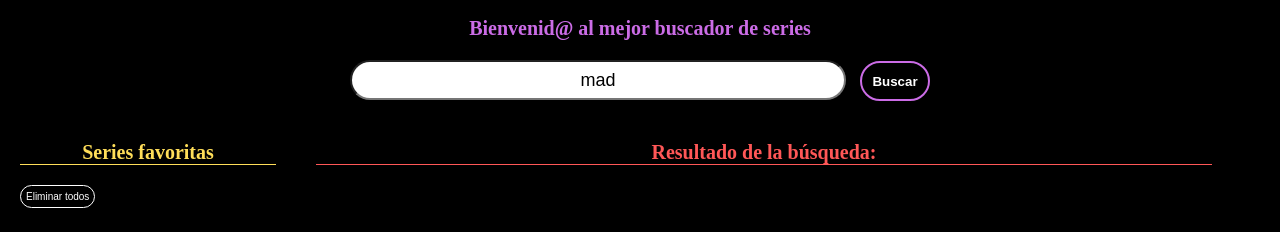
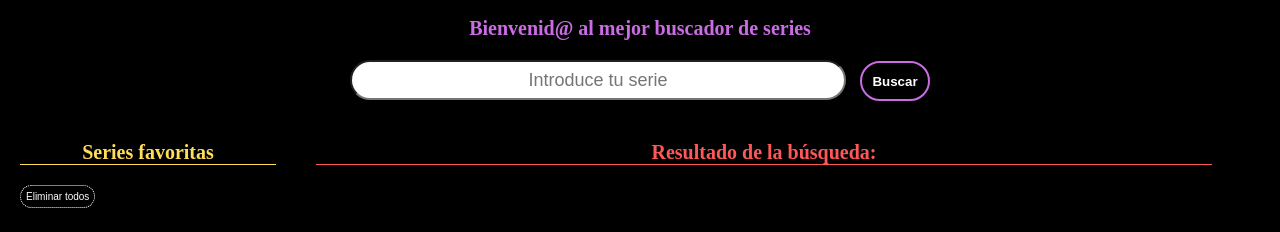
Before and after one commit to Adalab/modulo-2-evaluacion-final-Carmen-ramos, a website: page src/html/index.html in a window 1280 px wide. Shown: the part 203-435 px from the top of the page. Drawn offline with nearby package versions, Linux system fonts and the light colour scheme; files that its build step writes are made by us from their sources; files whose address does not match are found by name.

Commit message:
clean code of js partials

```diff
--- a/src/html/partials/main.html
+++ b/src/html/partials/main.html
@@ -3,8 +3,7 @@
     <section class="sect-form">
         <h1 class="title1">Bienvenid@ al mejor buscador de series</h1>
         <form class="js-form sect-form__container">
-            <input type="text" class="js-input sect-form__container--input " placeholder="Introduce tu serie"
-                value="mad">
+            <input type="text" class="js-input sect-form__container--input " placeholder="Introduce tu serie">
             <input type="submit" class="js-button sect-form__container--search" value="Buscar">
         </form>
     </section>
--- a/src/js/00-variables.js
+++ b/src/js/00-variables.js
@@ -1,4 +1,5 @@
 "use strict";
+//Global variables
 const inputEl = document.querySelector(".js-input");
 const buttonEl = document.querySelector(".js-button");
 const ulShowList = document.querySelector(".js-showList");
--- a/src/js/01-Fetch.js
+++ b/src/js/01-Fetch.js
@@ -1,3 +1,4 @@
+//Get information from Api
 function getApiData() {
   getFromLocalStorage();
   const inputValue = inputEl.value;
--- a/src/js/02-formPreventDefault.js
+++ b/src/js/02-formPreventDefault.js
@@ -1,3 +1,4 @@
+//Form prevent default
 const formElement = document.querySelector(".js-form");
 function handleForm(ev) {
   ev.preventDefault();
--- a/src/js/05-handle.js
+++ b/src/js/05-handle.js
@@ -1,11 +1,9 @@
 // handle for Show List
 function handleShow(ev) {
   const clickedShowID = parseInt(ev.currentTarget.id);
-  //buscar el contenido del elemento clickado.
   const showObjClicked = showsList.find((item) => {
     return item.id === clickedShowID;
   });
-  // favoritesFound me va a dar si el elemento clickado esta en fav o no. Sino se encuentra nos devueve -1
   const favoritesFound = favoritesList.findIndex((favorite) => {
     return favorite.id === clickedShowID;
   });
--- a/src/js/06-Reset button.js
+++ b/src/js/06-Reset button.js
@@ -1,3 +1,4 @@
+//Reset button for all favorites
 function resetFav() {
   favoritesList = [];
   paintFavList();
--- a/src/js/main-.js
+++ b/src/js/main-.js
@@ -1,4 +1 @@
-getApiData();
-paintList();
-
 getFromLocalStorage();
--- a/src/scss/layout/_mainpage.scss
+++ b/src/scss/layout/_mainpage.scss
@@ -61,9 +61,10 @@
     padding: 5px;
     margin-bottom: 5px;
     background-color: $color-Background;
-    border: 1px groove white;
+    border: 1px dotted white;
     border-radius: 20px;
     font-size: 10px;
+    cursor: pointer;
   }
 }
 
@@ -90,6 +91,7 @@
     background-color: $color-Background;
     color: white;
     text-align: center;
+    cursor: pointer;
   }
 }
 //class favorite al clickar //
```
